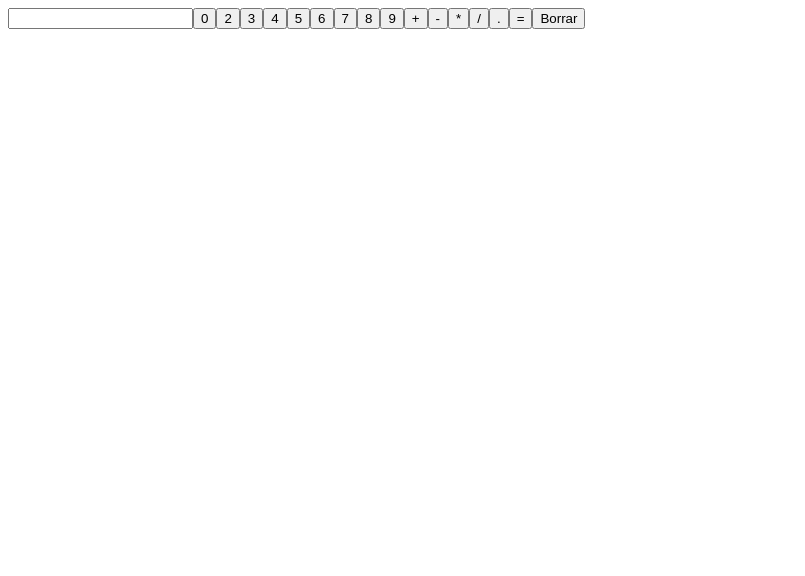
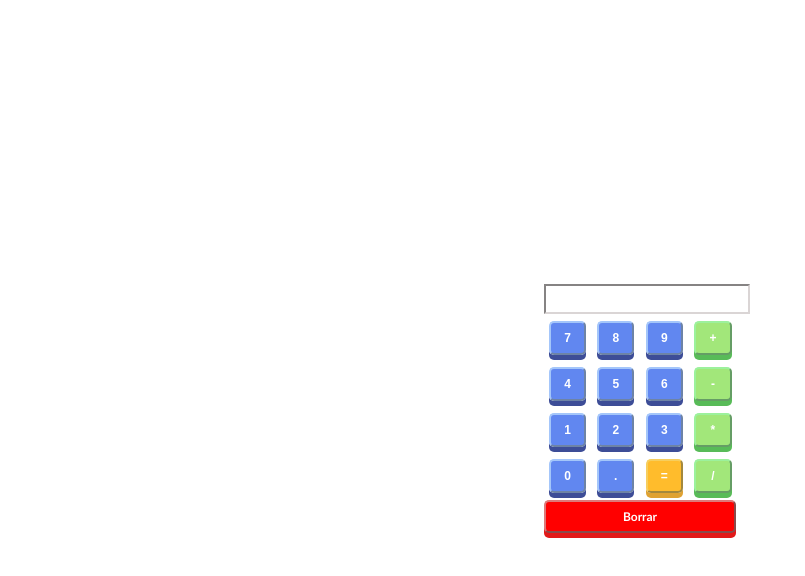
Before and after one commit to SopitaEnPalangana/seminario-de-actualizacion, a plain HTML site: page unidad-1/actividad-2/indexV2.html in a window 1280 px wide. Shown: the whole page, without its empty margins (0-805 px from the left). Drawn offline with Linux system fonts and the light colour scheme.

Commit message:
Calculadora Version 2 terminada, usando solo el script y css, sin body.

```diff
--- a/unidad-1/actividad-2/indexV2.html
+++ b/unidad-1/actividad-2/indexV2.html
@@ -4,6 +4,79 @@
         <meta charset="UTF-8">
         <meta name="viewport" content="width=device-width, initial-scale=1.0">
         <title>Calculadorita con WebComponents</title>
+        <style>
+            x-calculadorita {
+                display: flex;
+                justify-content: center;
+                align-items: center;
+                min-height: 100vh;
+            }
+
+            .table{        /*el css de la tabla y x-calculadorita se lo tuve que pedir a la ia, no pude descular como hacerlo*/
+                width: auto;
+                margin: 0 auto;
+                border-collapse: collapse;
+                table-layout: fixed;
+            }
+            .stdisplay{
+                border-color: rgb(218, 213, 213);
+                padding: 5px;
+                width: 100%;
+                text-align: right;
+                font-family: 'Calibri', sans-serif;
+                font-weight: bold;
+            }
+
+            .numbutton{
+                background: rgba(91, 131, 240, 0.959);
+                color: white;
+                font-size: 12px;
+                font-weight: bold;
+                text-align: center;
+                margin: 5px;
+                width: 80%;
+                padding: 8px;
+                border-color: rgb(164, 198, 250);
+                border-radius: 5px;
+                box-shadow: 0px 5px rgb(61, 77, 151);
+            }
+            .opbutton{
+                background: rgb(162, 231, 122);
+                color: white;
+                font-size: 12px;
+                font-weight: bolder;
+                margin: 5px;
+                width: 80%;
+                padding: 8px;
+                border-color: rgb(156, 241, 156);
+                border-radius: 5px;
+                box-shadow: 0px 5px rgb(88, 187, 88);
+            }
+            .resbutton{
+                background: rgba(255, 182, 23, 0.904);
+                color: white;
+                font-size: 12px;
+                font-weight: bolder;
+                margin: 5px;
+                width: 80%;
+                padding: 8px;
+                border-color: rgb(247, 206, 93);
+                border-radius: 5px;
+                box-shadow: 0px 5px rgb(223, 162, 50);
+            }
+            .delbutton{
+                background: red;
+                color: white;
+                padding: 7px;
+                border-color: rgb(221, 121, 121);
+                border-radius: 5px;
+                box-shadow: 0px 5px rgb(226, 25, 25);
+                width: 100%;
+                font-size: 12px;
+                font-family: 'Calibri', sans-serif;
+                font-weight: bold;
+            }
+        </style>
     </head>
     <body></body>
 
@@ -15,65 +88,141 @@
             super()
 
             this.display = document.createElement('input');
-
+            this.display.readOnly = true;
+            this.display.classList.add("stdisplay");
             //Botones
             this.button7 = document.createElement('button');
             this.button7.innerText = '7';
+            this.button7.classList.add("numbutton");
             this.button8 = document.createElement('button');
             this.button8.innerText = '8';
+            this.button8.classList.add("numbutton");
             this.button9 = document.createElement('button');
             this.button9.innerText = '9';
+            this.button9.classList.add("numbutton");
             this.buttonPlus = document.createElement('button');
             this.buttonPlus.innerText = '+';
+            this.buttonPlus.classList.add("opbutton");
 
             this.button4 = document.createElement('button');
             this.button4.innerText = '4';
+            this.button4.classList.add("numbutton");
             this.button5 = document.createElement('button');
             this.button5.innerText = '5';
+            this.button5.classList.add("numbutton");
             this.button6 = document.createElement('button');
             this.button6.innerText = '6';
+            this.button6.classList.add("numbutton");
             this.buttonMinus = document.createElement('button');
             this.buttonMinus.innerText = '-';
+            this.buttonMinus.classList.add("opbutton");
 
             this.button1 = document.createElement('button');
             this.button1.innerText = '1';
+            this.button1.classList.add("numbutton");
             this.button2 = document.createElement('button');
             this.button2.innerText = '2';
+            this.button2.classList.add("numbutton");
             this.button3 = document.createElement('button');
             this.button3.innerText = '3';
+            this.button3.classList.add("numbutton");
             this.buttonProd = document.createElement('button');
             this.buttonProd.innerText = '*';
+            this.buttonProd.classList.add("opbutton");
 
             this.button0 = document.createElement('button');
             this.button0.innerText = '0';
+            this.button0.classList.add("numbutton");
             this.buttonDot = document.createElement('button');
             this.buttonDot.innerText = '.';
+            this.buttonDot.classList.add("numbutton");
             this.buttonResult = document.createElement('button');
             this.buttonResult.innerText = '=';
+            this.buttonResult.classList.add("resbutton");
             this.buttonDivide = document.createElement('button');
             this.buttonDivide.innerText = '/';
+            this.buttonDivide.classList.add("opbutton");
 
             this.buttonDelete = document.createElement('button');
             this.buttonDelete.innerText = 'Borrar';
+            this.buttonDelete.classList.add("delbutton");
 
-            this.appendChild(this.display);
-            this.appendChild(this.button0);
-            this.appendChild(this.button2);
-            this.appendChild(this.button3);
-            this.appendChild(this.button4);
-            this.appendChild(this.button5);
-            this.appendChild(this.button6);
-            this.appendChild(this.button7);
-            this.appendChild(this.button8);
-            this.appendChild(this.button9);
-            this.appendChild(this.buttonPlus);
-            this.appendChild(this.buttonMinus);
-            this.appendChild(this.buttonProd);
-            this.appendChild(this.buttonDivide);
-            this.appendChild(this.buttonDot);
-            this.appendChild(this.buttonResult);
-            this.appendChild(this.buttonDelete);
+            this.tablita = document.createElement('table');
+            this.tablita.classList.add("table");
+            let row1 = this.tablita.insertRow();
+            let col1 = row1.insertCell();
+            col1.colSpan = 4;
+            col1.appendChild(this.display);
 
+            let row2 = this.tablita.insertRow();
+            let column2A = row2.insertCell();
+            let column2B = row2.insertCell();
+            let column2C = row2.insertCell();
+            let column2D = row2.insertCell();
+
+            column2A.appendChild(this.button7);
+            column2B.appendChild(this.button8);
+            column2C.appendChild(this.button9);
+            column2D.appendChild(this.buttonPlus);
+
+            let row3 = this.tablita.insertRow();
+            let column3A = row3.insertCell();
+            let column3B = row3.insertCell();
+            let column3C = row3.insertCell();
+            let column3D = row3.insertCell();
+
+            column3A.appendChild(this.button4);
+            column3B.appendChild(this.button5);
+            column3C.appendChild(this.button6);
+            column3D.appendChild(this.buttonMinus);
+
+            let row4 = this.tablita.insertRow();
+            let column4A = row4.insertCell();
+            let column4B = row4.insertCell();
+            let column4C = row4.insertCell();
+            let column4D = row4.insertCell();
+
+            column4A.appendChild(this.button1);
+            column4B.appendChild(this.button2);
+            column4C.appendChild(this.button3);
+            column4D.appendChild(this.buttonProd);
+
+            let row5 = this.tablita.insertRow();
+            let column5A = row5.insertCell();
+            let column5B = row5.insertCell();
+            let column5C = row5.insertCell();
+            let column5D = row5.insertCell();
+
+            column5A.appendChild(this.button0);
+            column5B.appendChild(this.buttonDot);
+            column5C.appendChild(this.buttonResult);
+            column5D.appendChild(this.buttonDivide);
+
+            let row6 = this.tablita.insertRow();
+            let col6 = row6.insertCell();
+            col6.colSpan = 4;
+            col6.appendChild(this.buttonDelete);
+
+            this.appendChild(this.tablita);
+
+            //this.appendChild(this.display);
+            //this.appendChild(this.button0);
+            //this.appendChild(this.button1);
+            //this.appendChild(this.button2);
+            //this.appendChild(this.button3);
+            //this.appendChild(this.button4);
+            //this.appendChild(this.button5);
+            //this.appendChild(this.button6);
+            //this.appendChild(this.button7);
+            //this.appendChild(this.button8);
+            //this.appendChild(this.button9);
+            //this.appendChild(this.buttonPlus);
+            //this.appendChild(this.buttonMinus);
+            //this.appendChild(this.buttonProd);
+            //this.appendChild(this.buttonDivide);
+            //this.appendChild(this.buttonDot);
+            //this.appendChild(this.buttonResult);
+            //this.appendChild(this.buttonDelete);
         }
 
         onbutton0click()
```
